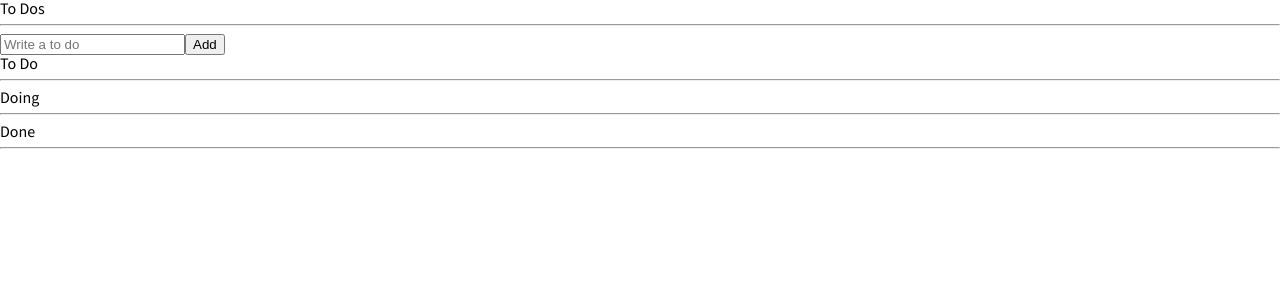
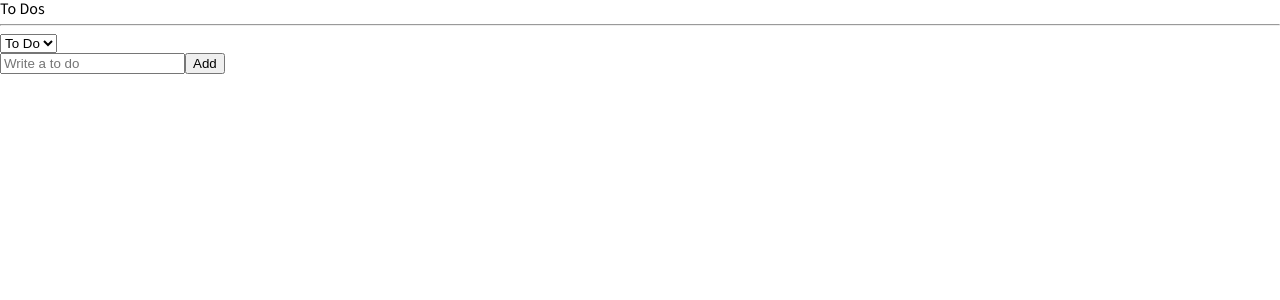
Before and after one commit to peppersora/react-todo-app, a React (Create React App) app: page / in a window 1280 px wide. Shown: the top 300 px of the page. Built offline with nearby package versions, Linux system fonts and the light colour scheme.

Commit message:
selector

```diff
--- a/src/atoms.tsx
+++ b/src/atoms.tsx
@@ -26,11 +26,7 @@
     key:"toDoSelector",
     get:({ get }) =>{
         const toDos = get(toDoState);
-
-        return [toDos.filter((toDo) => toDo.category === "TO_DO"),
-        toDos.filter((toDo) => toDo.category === "DOING"),
-        toDos.filter((toDo) => toDo.category === "DONE")
-
-    ];
+        const category = get(categoryState);
+        return toDos.filter((toDo) => toDo.category === category);
     },
 });
--- a/src/components/ToDoList.tsx
+++ b/src/components/ToDoList.tsx
@@ -1,40 +1,34 @@
-
+import React from "react";
 import { useRecoilState, useRecoilValue} from "recoil";
-import { toDoSelector, toDoState } from "../atoms";
+import { categoryState, toDoSelector } from "../atoms";
 import CreateToDo from "./CreateToDo";
 import ToDo from "./ToDo";
 
 function ToDoList(){
 
-    const [toDo,doing,done] = useRecoilValue(toDoSelector);
+    const toDos  = useRecoilValue(toDoSelector);
+    // useRecoilValue는 atom과 selector의 값만 반환한다.
+    const [category, setCategory] = useRecoilState(categoryState);
+    // useRecoilState는 값과 더불어 modifier함수도 제공
+    const onInput =(event:React.FormEvent<HTMLSelectElement>) =>
+    { setCategory(event.currentTarget.value)};
+    console.log(category);
 
     return(
         <div>
             <h1>To Dos</h1>
             <hr/>
+
+            <select value={category} onInput={onInput}>
+                <option value="TO_DO">To Do</option>
+                <option value="DOING">Doing</option>
+                <option value="DONE">Done</option>
+            </select>
+
                 <CreateToDo/>
-                <h2>To Do</h2>
-               <ul>
-                {toDo.map((toDo) =>(
-                <ToDo key={toDo.id}{...toDo}/>
+                {toDos?.map((toDo) => (
+                    <ToDo key={toDo.id} {...toDo}/>
                 ))}
-               </ul>
-               <hr/>
-               <h2>Doing</h2>
-               <ul>
-                {doing.map((toDo) =>(
-                <ToDo key={toDo.id}{...toDo}/>
-                ))}
-               </ul>
-               <hr/>
-               <h2>Done</h2>
-               <ul>
-                {done.map((toDo) =>(
-                <ToDo key={toDo.id}{...toDo}/>
-                ))}
-               </ul>
-               <hr/>
-
                 </div>
     );
 }
```
